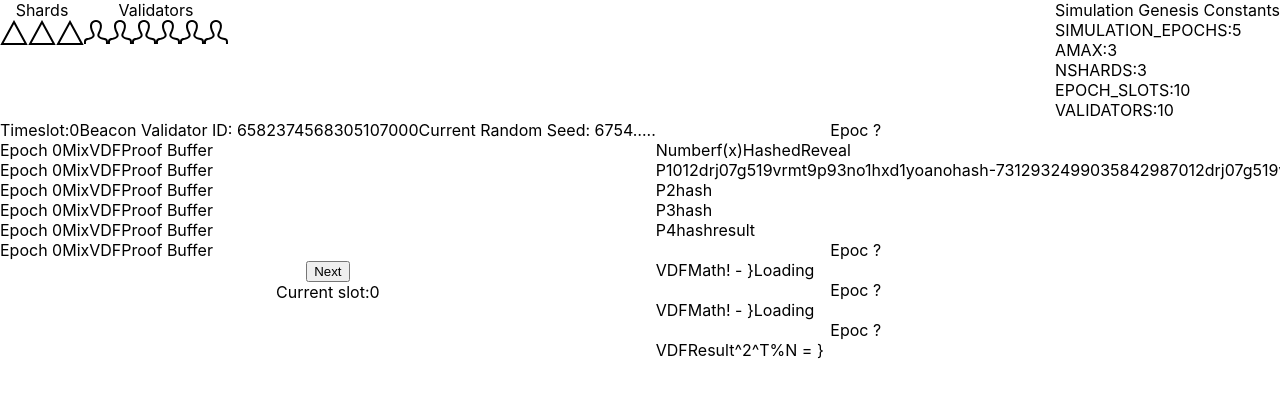
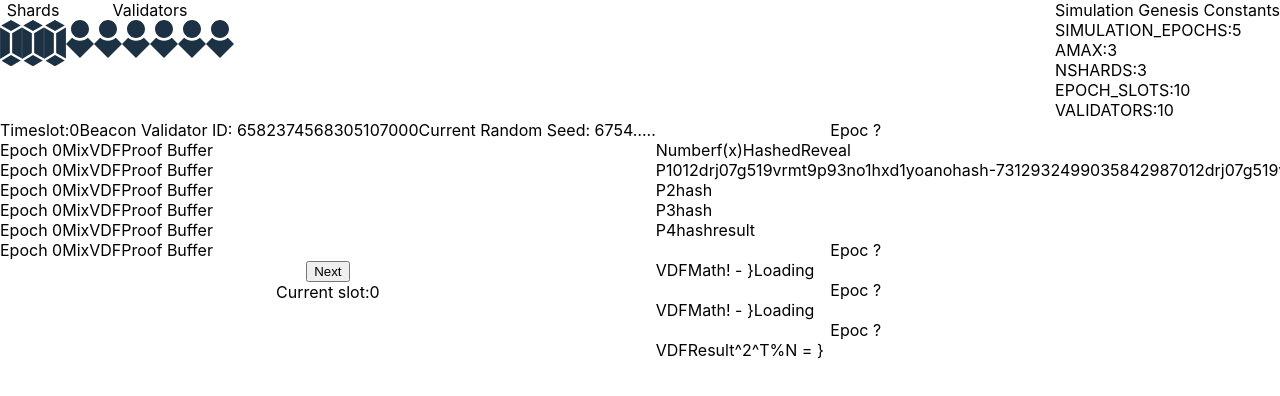
Before and after one commit to beacon-thugs-harmony/beacon_thugs_frontend, a React (Create React App) app: page / in a window 1280 px wide. Shown: the top 396 px of the page. Built offline with nearby package versions, Linux system fonts and the light colour scheme.

Commit message:
Add Shard and Person images

```diff
--- a/src/components/Header.js
+++ b/src/components/Header.js
@@ -1,7 +1,7 @@
 import React, { Component } from 'react';
 import styled from 'styled-components/macro';
-import human from '../media/iconmonstr-user-2.svg';
-import tri from '../media/triangle.svg';
+import person from '../media/person.svg';
+import shard from '../media/shard.svg';
 
 class Header extends Component {
   state = {
@@ -13,14 +13,14 @@ class Header extends Component {
         <Layout>
           <div>
             <div>Shards</div>
-            <img src={tri} />
-            <img src={tri} />
-            <img src={tri} />
+            <img src={shard} />
+            <img src={shard} />
+            <img src={shard} />
           </div>
           <div>
             <div>Validators</div>
             {this.state.humans.map((v, k) => {
-              return <img src={human} key={k} />;
+              return <img src={person} key={k} />;
             })}
           </div>
         </Layout>
--- a/src/components/Stack.js
+++ b/src/components/Stack.js
@@ -2,6 +2,7 @@ import React, { Component } from 'react';
 import styled from 'styled-components/macro';
 import mixing from '../media/mixing.png';
 import vdf from '../media/vdf.png';
+import person from '../media/person.svg';
 
 class Stack extends Component {
   render() {
```
Also changed, not shown: src/media/person.svg (added), src/media/shard.svg (added).
